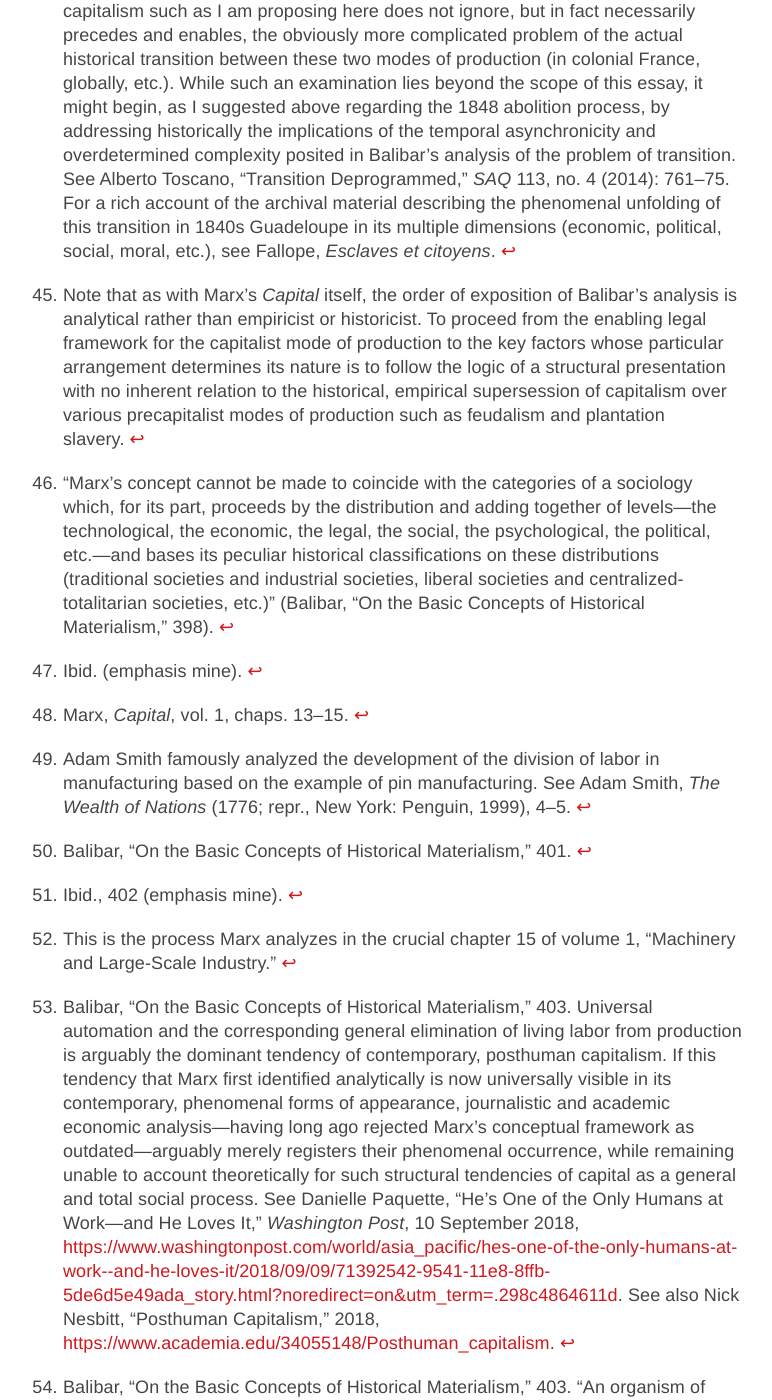
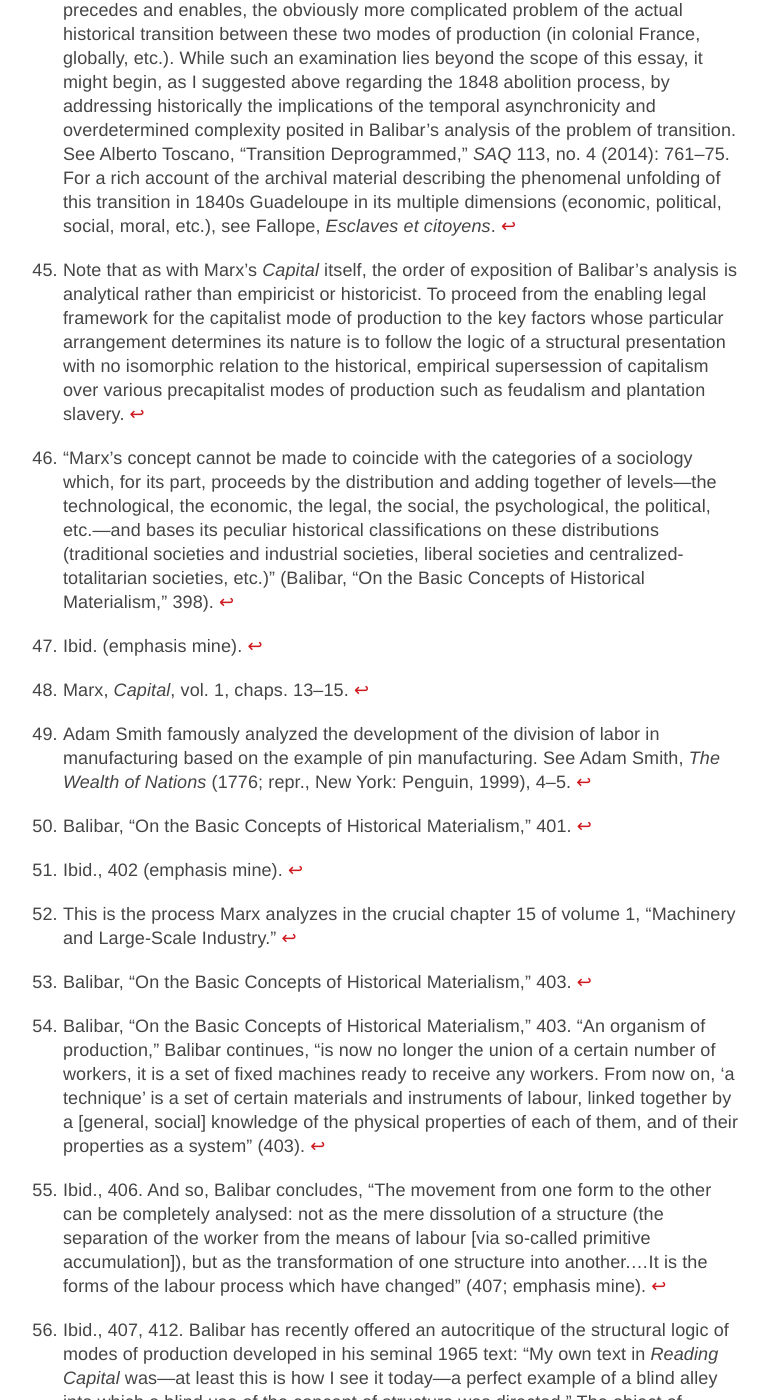
Before and after one commit to archipelagosjournal/archipelagos, a Jekyll site: the page built from _issue03/nesbitt.md, in a window 1280 px wide and 1400 px high, scrolled down 29431 px. Shown: the whole window, without its empty margins (257-1029 px from the left). Built offline with Jekyll 4.4.1, drawn with Linux system fonts in a browser that asks for light colours; some of the changed text lies outside the part shown.

Commit message:
Update nesbitt.md
Minor edits from author: a comma, a few word substitutions, "irrelevant" text removed from note 53.

```diff
--- a/_issue03/nesbitt.md
+++ b/_issue03/nesbitt.md
@@ -476,7 +476,7 @@
 incongruous and inconsistent *facts* might be subject to an analytical
 measure: if a well-off “slave” who employs his “master” for a wage to
 make from this labor a profit is perhaps not yet a capitalist, prior to
-gaining the legal entitlements of abolition he no longer, beyond any
+gaining the legal entitlements of abolition, he no longer, beyond any
 doubt, functions socially and economically as a slave.
 
 While much has been written on the relation of slavery and capitalism,
@@ -538,7 +538,7 @@
 radically discontinuous rather than linear and cumulative.[^46] In fact,
 he argues, the so-called “productive forces are not ‘things’ at all, but
 are instead to be conceived as a *relation* constituted by a pattern of
-arrangement and temporal ‘rhythm’ distinctive of the capitalist mode of
+arrangement and temporal ‘rhythm’ distinctive to the capitalist mode of
 production.”[^47]
 
 Balibar derives the nature of this “arrangement” from Marx’s
@@ -1000,7 +1000,7 @@
     Société Typographique Belge, 1837), 1:24; Antoine-Elisée Charbuliez,
     *Richesse ou pauvreté* (Paris: A. Le Gallois, 1841), 14.
 
-[^18]: That one finds in Capital differing, even contradictory, uses and
+[^18]: That one finds in *Capital* differing, even contradictory, uses and
     definitions of the concept *proletariat* is not surprising, given
     the often rough and unfinished nature of its three volumes. While it
     is well known that after Marx’s death, Engels constructed volumes 2
@@ -1242,7 +1242,7 @@
     over a hundred slaves. Division of labor increased. Slaves began to
     perform skilled labor, were hired out for wages. Slave production
     took on more and more the character of social labor.” McLemee and Le
-    Blanc, C. L. R. James and Revolutionary Marxism, 190. On the
+    Blanc, *C. L. R. James and Revolutionary Marxism*, 190. On the
     historical development of American slavery and capitalism, see
     Clavin Schermerhorn, *The Business of Slavery and the Rise of
     American Capitalism, 1815–1860* (New Haven, CT: Yale University
@@ -1313,7 +1313,7 @@
     empiricist or historicist. To proceed from the enabling legal
     framework for the capitalist mode of production to the key factors
     whose particular arrangement determines its nature is to follow the
-    logic of a structural presentation with no inherent relation to the
+    logic of a structural presentation with no isomorphic relation to the
     historical, empirical supersession of capitalism over various
     precapitalist modes of production such as feudalism and plantation
     slavery.
@@ -1344,21 +1344,6 @@
     volume 1, “Machinery and Large-Scale Industry.”
 
 [^53]: Balibar, “On the Basic Concepts of Historical Materialism,” 403.
-    Universal automation and the corresponding general elimination of
-    living labor from production is arguably the dominant tendency of
-    contemporary, posthuman capitalism. If this tendency that Marx first
-    identified analytically is now universally visible in its
-    contemporary, phenomenal forms of appearance, journalistic and
-    academic economic analysis—having long ago rejected Marx’s
-    conceptual framework as outdated—arguably merely registers their
-    phenomenal occurrence, while remaining unable to account
-    theoretically for such structural tendencies of capital as a general
-    and total social process. See Danielle Paquette, “He’s One of the
-    Only Humans at Work—and He Loves It,” *Washington Post*, 10
-    September 2018,
-    <https://www.washingtonpost.com/world/asia_pacific/hes-one-of-the-only-humans-at-work--and-he-loves-it/2018/09/09/71392542-9541-11e8-8ffb-5de6d5e49ada_story.html?noredirect=on&utm_term=.298c4864611d>.
-    See also Nick Nesbitt, “Posthuman Capitalism,” 2018,
-    <https://www.academia.edu/34055148/Posthuman_capitalism>.
 
 [^54]: Balibar, “On the Basic Concepts of Historical Materialism,” 403.
     “An organism of production,” Balibar continues, “is now no longer
```
Also changed, not shown: other parts of _issue03/nesbitt.md (+2 -2 lines).
